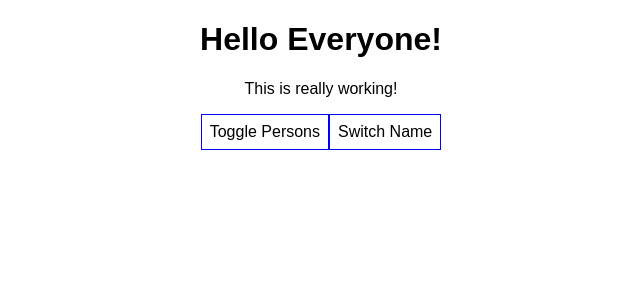
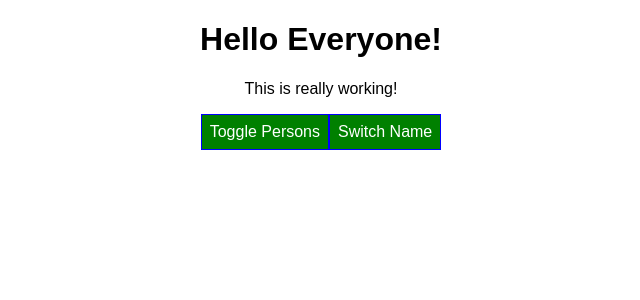
Before and after one commit to calvinchrst/react-understanding-base-feature-syntax, a React (Create React App) app: page / in a window 1280 px wide. Shown: the top 300 px of the page, without its empty margins (319-959 px from the left). Built offline with nearby package versions, Linux system fonts and the light colour scheme.

Commit message:
Setting styles dynamically

```diff
--- a/src/App.js
+++ b/src/App.js
@@ -53,15 +53,16 @@ class App extends Component {
     });
   };
 
-  style = {
-    backgroundColor: "white",
-    font: "inherit",
-    border: "1px solid blue",
-    padding: "8px",
-    cursor: "pointer",
-  };
+  render() {
+    const style = {
+      backgroundColor: "green",
+      color: "white",
+      font: "inherit",
+      border: "1px solid blue",
+      padding: "8px",
+      cursor: "pointer",
+    };
 
-  render() {
     let persons = null;
     if (this.state.showPersons) {
       persons = (
@@ -79,16 +80,18 @@ class App extends Component {
           })}
         </div>
       );
+
+      style.backgroundColor = "red";
     }
 
     return (
       <div className="App">
         <h1>Hello Everyone!</h1>
         <p>This is really working!</p>
-        <button style={this.style} onClick={this.togglePersonsHandler}>
+        <button style={style} onClick={this.togglePersonsHandler}>
           Toggle Persons
         </button>
-        <button style={this.style} onClick={this.switchNameHandler}>
+        <button style={style} onClick={this.switchNameHandler}>
           Switch Name
         </button>
         {persons}
```
